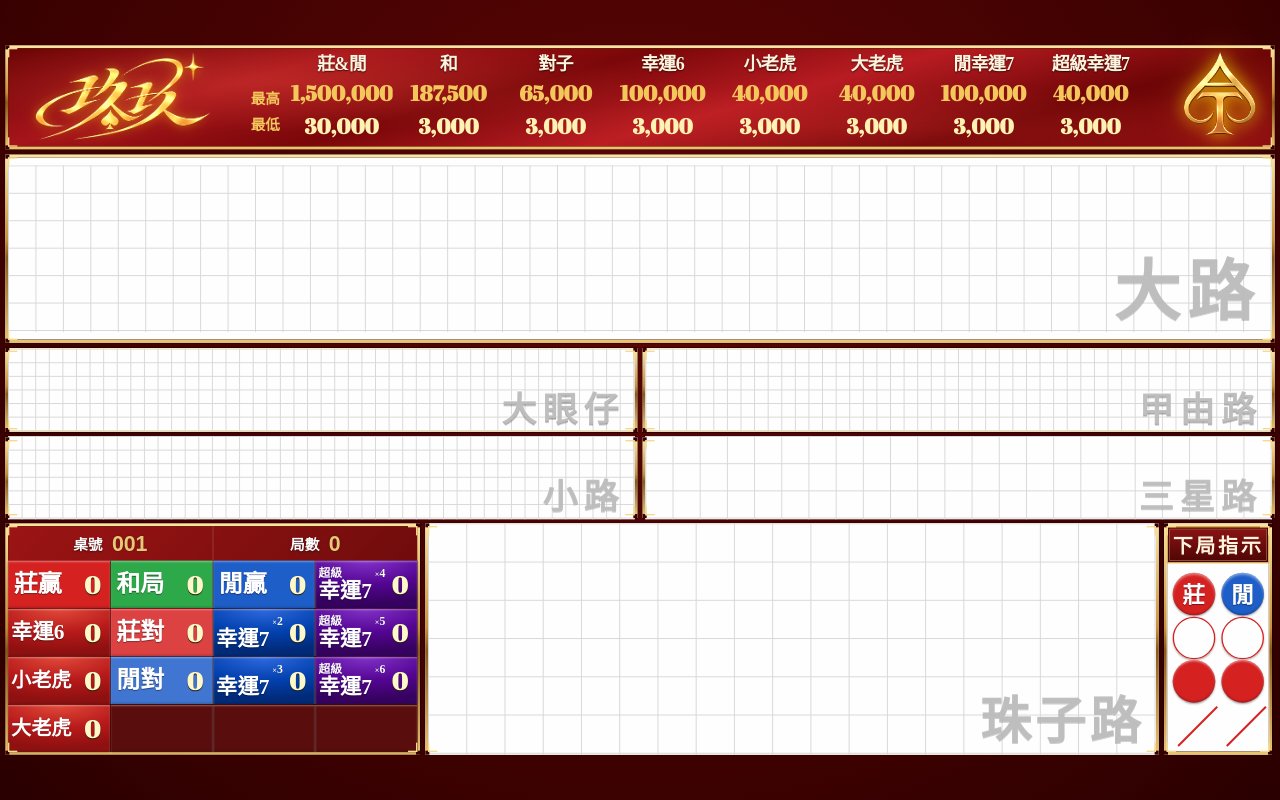
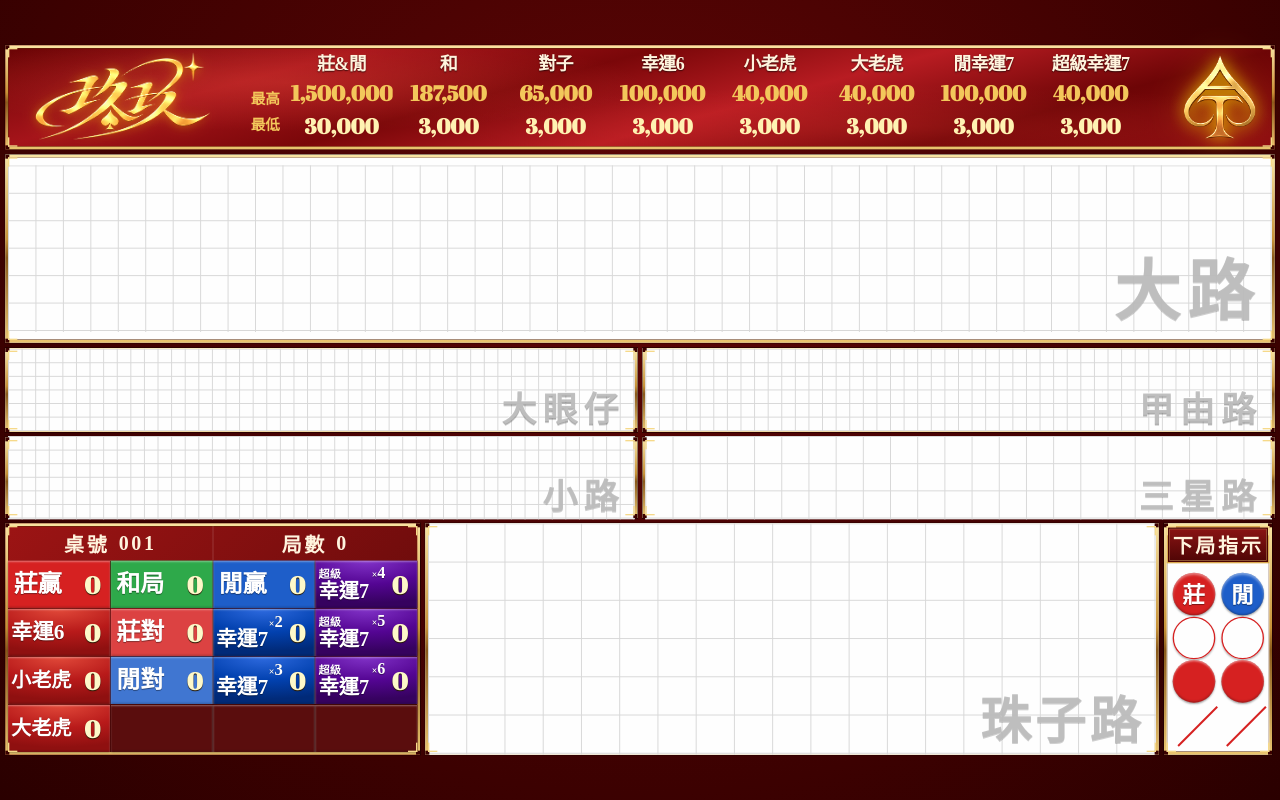
Before and after one commit to at19750919-star/baccarat-roadmap, a plain HTML site: page tv.html in a window 1280 px wide. Drawn offline with nearby package versions, Linux system fonts and the light colour scheme.

Commit message:
[Claude] 電視路單：黑桃置中、幸運7倍數放大、桌號局數字樣比照下局指示
Co-Authored-By: Claude Opus 5.5 <noreply@anthropic.com>

```diff
--- a/tv.html
+++ b/tv.html
@@ -43,8 +43,8 @@
 .tv-app .tv-stats .stats-list .k.tv-stat-seven > .tv-stat-seven-top > .tv-stat-mult {
   flex: none; width: max-content; font-size: 1em; line-height: 1.08; white-space: nowrap;
 }
-.tv-app .tv-stats .stats-list .k.tv-stat-seven > .tv-stat-seven-top > .tv-stat-mult { margin-left: auto; }
-.tv-app .tv-stats .stats-list .k.tv-stat-seven .tv-stat-mult small { font-size: .7em; margin-left: 0; }
+.tv-app .tv-stats .stats-list .k.tv-stat-seven > .tv-stat-seven-top > .tv-stat-mult { margin-left: auto; font-size: 1.45em; line-height: .8; }
+.tv-app .tv-stats .stats-list .k.tv-stat-seven .tv-stat-mult small { font-size: .6em; margin-left: 0; }
 .tv-app .tv-stats .stats-list .k small { font-size: 1em; margin-left: 0; }
 .tv-app .tv-stats .stats-list li > b {
   display: flex; align-items: center; justify-content: center;
@@ -159,6 +159,15 @@ html:not([data-skin]) .tv-app .predict-panel .predict-title {
   margin: 0 -6px 8px !important; height: 56px; border: 2px solid #d9a94e !important;
   box-shadow: inset 0 0 0 2px #4a0303, inset 0 0 0 3px rgba(246, 217, 138, .5);
   background: linear-gradient(180deg, #8c1414, #4e0505) !important; color: #fff4de !important; font-size: 30px !important;
+}
+/* 右上黑桃垂直置中 */
+html:not([data-skin]) .tv-app .tv-logo { transform: translateY(3px) scale(1.10); }
+html:not([data-skin]) .tv-app .tv-logo-btn:hover .tv-logo { transform: translateY(3px) scale(1.14); }
+html:not([data-skin]) .tv-app .tv-logo-btn:active .tv-logo { transform: translateY(3px) scale(1.04); }
+/* 桌號、局數文字比照「下局指示」 */
+html:not([data-skin]):not(#_) .tv-app .tv-stats .tv-stat-head :is(.tv-stat-head-label, b):not([data-tv-edit-color]) {
+  color: #fff4de !important; font-family: "Noto Serif TC", serif !important; font-size: 30px !important;
+  font-weight: 900 !important; letter-spacing: 4px !important; text-shadow: none !important;
 }
 </style>
 </head>
```
